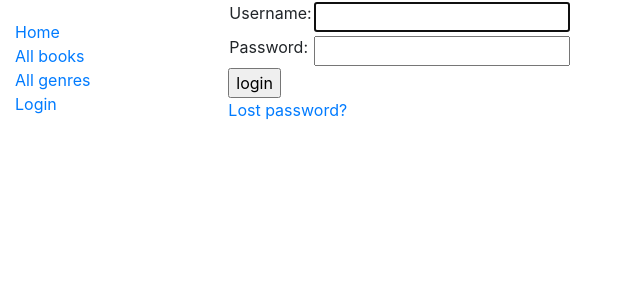
After one commit to MichalKandybowicz/CodeCoolLiblary, a Django app: page /accounts/login/ in a window 1280 px wide. The commit adds this page. Shown: the top 300 px of the page, without its empty margins (0-640 px from the left). Run offline with Django 3.2, Linux system fonts and the light colour scheme; some libraries are stand-ins or nearby versions.

Commit message:
done: - add login/logout - add login/out button in base_generic.html - add liblary_users grup
ToDo
- add email reset password system

Signed-off-by: michalkandybowicz <eejdzent@gmail.com>

```diff
--- a/LiblaryProject/urls.py
+++ b/LiblaryProject/urls.py
@@ -36,3 +36,8 @@ urlpatterns += [
 ]
 
 urlpatterns += static(settings.STATIC_URL, document_root=settings.STATIC_ROOT)
+
+#Add Django site authentication urls (for login, logout, password management)
+urlpatterns += [
+    path('accounts/', include('django.contrib.auth.urls')),
+]
--- a/templates/base_generic.html
+++ b/templates/base_generic.html
@@ -19,6 +19,12 @@
           <li><a href="{% url 'index' %}">Home</a></li>
           <li><a href="{% url 'books' %}">All books</a></li>
           <li><a href="{% url 'genre' %}">All genres</a></li>
+            {% if user.is_authenticated %}
+                <li>User: {{ user.get_username }}</li>
+                <li><a href="{% url 'logout' %}?next={{request.path}}">Logout</a></li>
+            {% else %}
+                <li><a href="{% url 'login' %}?next={{request.path}}">Login</a></li>
+            {% endif %}
         </ul>
      {% endblock %}
 
--- /dev/null
+++ b/templates/registration/logged_out.html
@@ -0,0 +1,6 @@
+{% extends "base_generic.html" %}
+
+{% block content %}
+  <p>Logged out!</p>
+  <a href="{% url 'login'%}">Click here to login again.</a>
+{% endblock %}
--- /dev/null
+++ b/templates/registration/login.html
@@ -0,0 +1,37 @@
+{% extends "base_generic.html" %}
+
+{% block content %}
+
+  {% if form.errors %}
+    <p>Your username and password didn't match. Please try again.</p>
+  {% endif %}
+
+  {% if next %}
+    {% if user.is_authenticated %}
+      <p>Your account doesn't have access to this page. To proceed,
+      please login with an account that has access.</p>
+    {% else %}
+      <p>Please login to see this page.</p>
+    {% endif %}
+  {% endif %}
+
+  <form method="post" action="{% url 'login' %}">
+    {% csrf_token %}
+    <table>
+      <tr>
+        <td>{{ form.username.label_tag }}</td>
+        <td>{{ form.username }}</td>
+      </tr>
+      <tr>
+        <td>{{ form.password.label_tag }}</td>
+        <td>{{ form.password }}</td>
+      </tr>
+    </table>
+    <input type="submit" value="login" />
+    <input type="hidden" name="next" value="{{ next }}" />
+  </form>
+
+  {# Assumes you setup the password_reset view in your URLconf #}
+  <p><a href="{% url 'password_reset' %}">Lost password?</a></p>
+
+{% endblock %}
--- /dev/null
+++ b/templates/registration/password_reset_complete.html
@@ -0,0 +1,6 @@
+{% extends "base_generic.html" %}
+
+{% block content %}
+  <h1>The password has been changed!</h1>
+  <p><a href="{% url 'login' %}">log in again?</a></p>
+{% endblock %}
--- /dev/null
+++ b/templates/registration/password_reset_done.html
@@ -0,0 +1,5 @@
+{% extends "base_generic.html" %}
+
+{% block content %}
+  <p>We've emailed you instructions for setting your password. If they haven't arrived in a few minutes, check your spam folder.</p>
+{% endblock %}
--- /dev/null
+++ b/templates/registration/password_reset_email.html
@@ -0,0 +1,2 @@
+Someone asked for password reset for email {{ email }}. Follow the link below:
+{{ protocol}}://{{ domain }}{% url 'password_reset_confirm' uidb64=uid token=token %}
```
Also changed, not shown: LiblaryProject/settings.py (+7 -2 lines), templates/registration/password_reset_confirm.html (added, +29 -0 lines), templates/registration/password_reset_form.html (added, +12 -0 lines), README.md, db.sqlite3.
